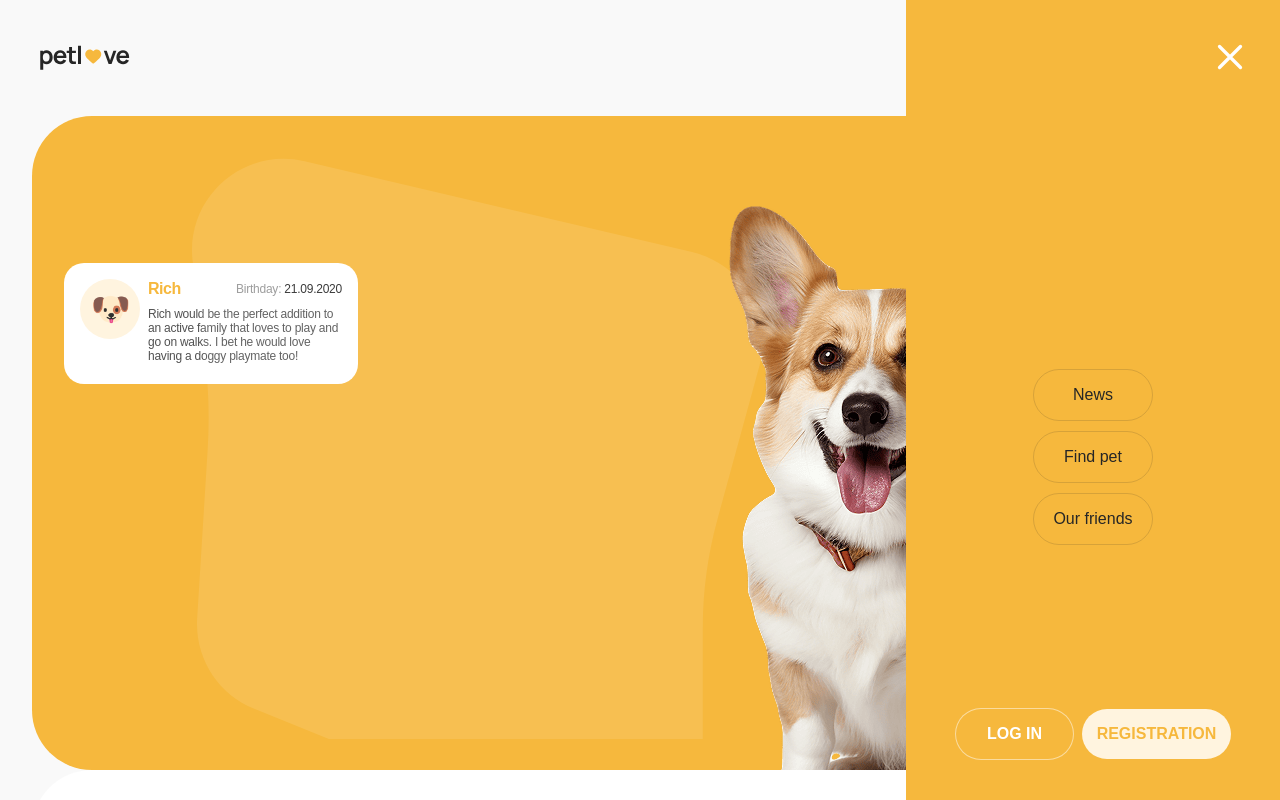
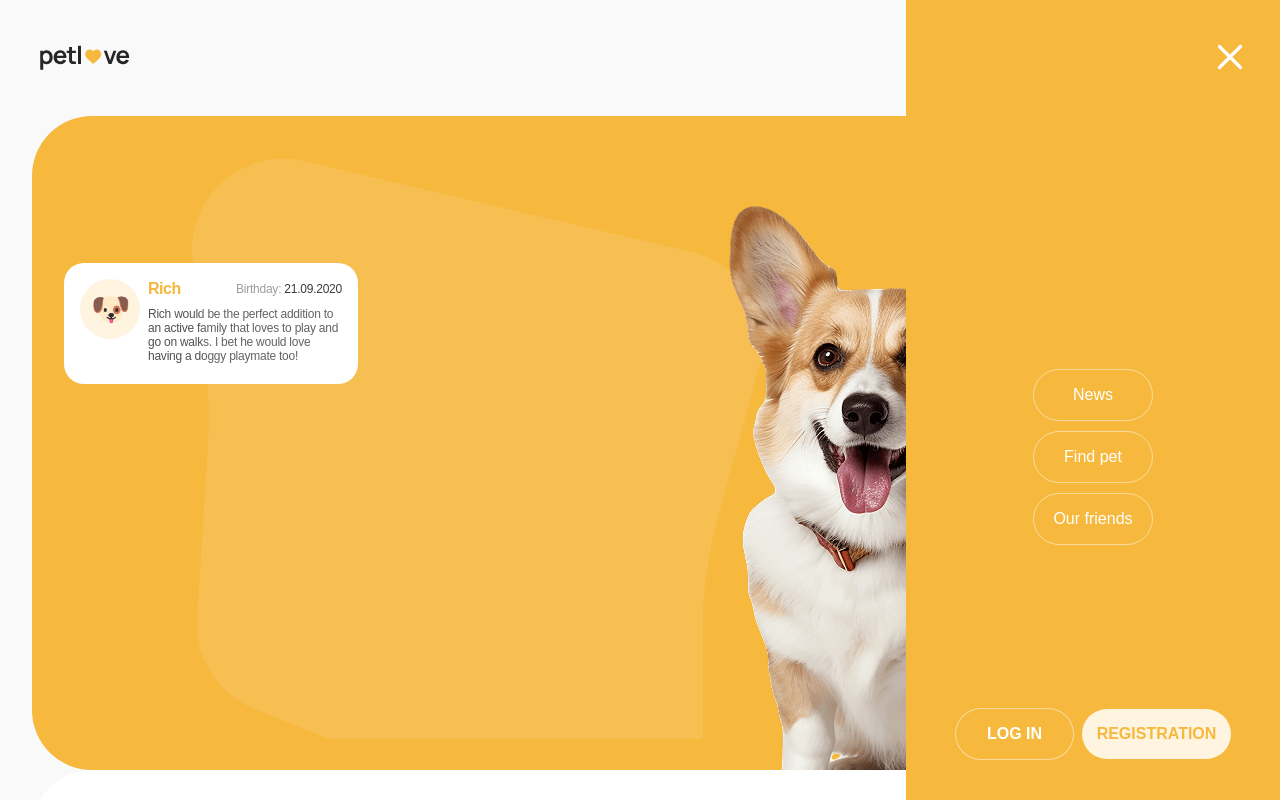
Before and after one commit to IhorYarema/Petlove, a React (Vite) app: page /login in a window 1280 px wide. Both pictures are taken after a click on the button 1230 px from the left and 58 px from the top of the page. Shown: the top 800 px of the page. Built offline with nearby package versions, Linux system fonts and the light colour scheme.

Commit message:
fix active links logic

```diff
--- a/src/components/Nav/Nav.jsx
+++ b/src/components/Nav/Nav.jsx
@@ -16,8 +16,12 @@ export default function Nav({ closeMenu = () => {}, className = "" }) {
       <NavLink
         to="/news"
         end
-        className={({ isActive }) =>
-          `${css.link} ${css.news} ${isActive ? css.active : ""}`
+        className={
+          ({ isActive }) =>
+            isActive
+              ? `${css.link} ${css.news} ${css.active}`
+              : `${css.link} ${css.news}`
+          // `${css.link} ${css.news} ${isActive ? css.active : ""}`
         }
         onClick={closeMenu}
       >
@@ -26,8 +30,12 @@ export default function Nav({ closeMenu = () => {}, className = "" }) {
       <NavLink
         to="/notices"
         end
-        className={({ isActive }) =>
-          `${css.link} ${css.notices} ${isActive ? css.active : ""}`
+        className={
+          ({ isActive }) =>
+            isActive
+              ? `${css.link} ${css.notices} ${css.active}`
+              : `${css.link} ${css.notices}`
+          // `${css.link} ${css.notices} ${isActive ? css.active : ""}`
         }
         onClick={closeMenu}
       >
@@ -36,8 +44,12 @@ export default function Nav({ closeMenu = () => {}, className = "" }) {
       <NavLink
         to="/friends"
         end
-        className={({ isActive }) =>
-          `${css.link} ${css.friends} ${isActive ? css.active : ""}`
+        className={
+          ({ isActive }) =>
+            isActive
+              ? `${css.link} ${css.friends} ${css.active}`
+              : `${css.link} ${css.friends}`
+          // `${css.link} ${css.friends} ${isActive ? css.active : ""}`
         }
         onClick={closeMenu}
       >
--- a/src/components/Nav/Nav.module.css
+++ b/src/components/Nav/Nav.module.css
@@ -26,8 +26,12 @@ aside .navGroup .link {
   }
 }
 
-.navWhite .active {
+header .navWhite .active {
   border: 1px solid rgba(246, 184, 61, 1);
+}
+
+header .navYellow .active {
+  border: 1px solid rgba(255, 255, 255, 1);
 }
 
 /* FOR DESKTOP HEADER */
@@ -49,11 +53,11 @@ aside .navGroup .link {
   }
 }
 
-.navWhite .active {
+header aside .navWhite .active {
   border: 1px solid rgba(246, 184, 61, 1);
 }
 
-aside .navYellow .link {
+header aside .navYellow .link {
   border: 1px solid rgba(255, 255, 255, 0.5);
   color: rgba(255, 255, 255, 1);
 }
@@ -63,7 +67,11 @@ header .navYellow .link {
   color: rgba(38, 38, 38, 1);
 }
 
-aside .navWhite .link {
+header aside .navYellow .active {
+  border: 1px solid rgba(255, 255, 255, 1);
+}
+
+header aside .navWhite .link {
   border: 1px solid rgba(38, 38, 38, 0.15);
   color: rgba(38, 38, 38, 1);
 }
```
